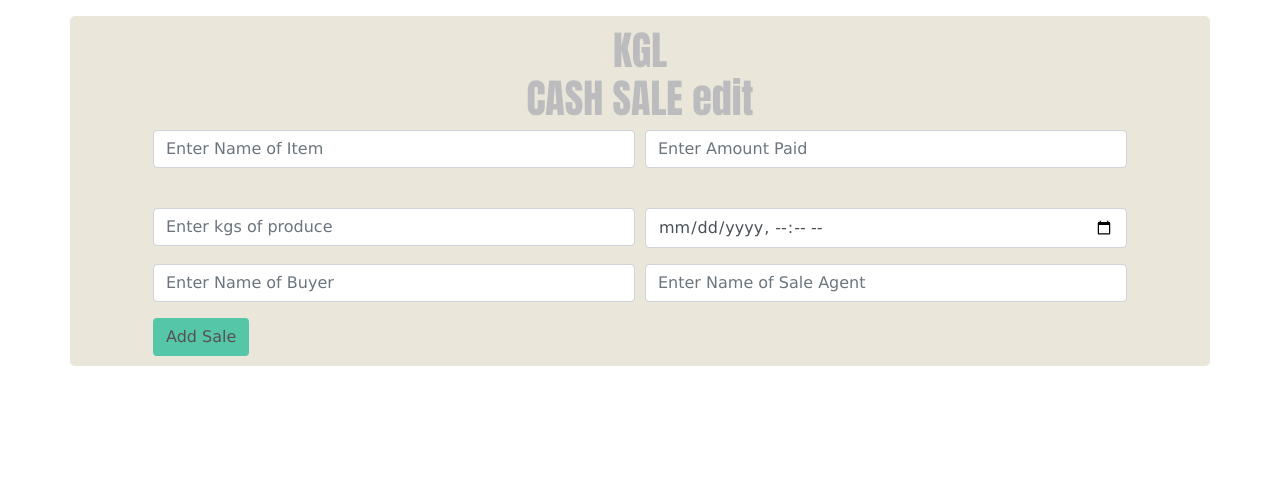
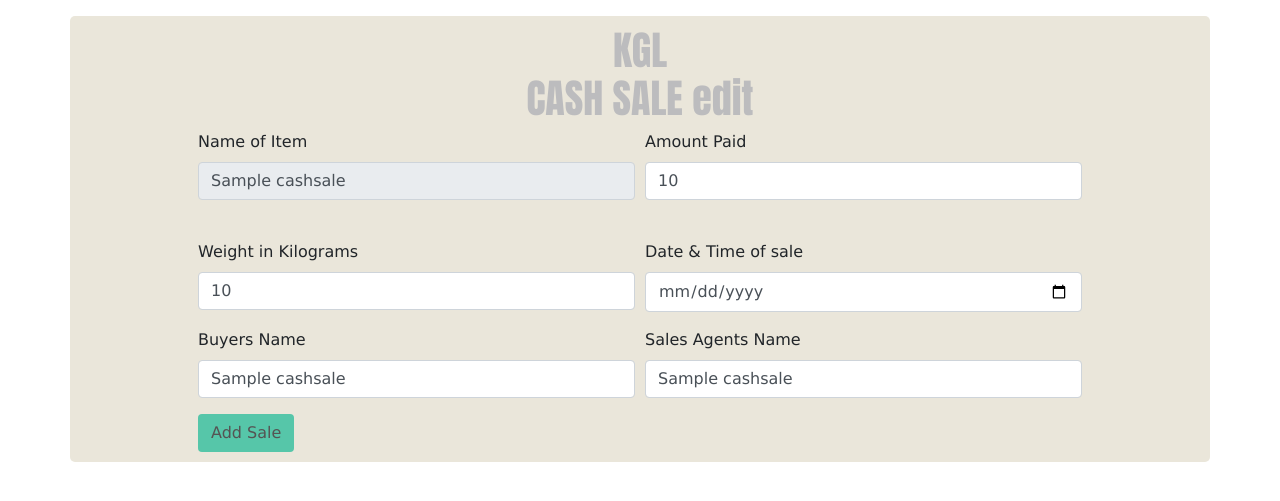
Before and after one commit to Jeiff-Mukuye/KGL-Refactory, a Node server app: template views/cashsaleedit.pug in a window 1280 px wide. Shown: the part 52-553 px from the top of the page. Run offline with Node 20, Linux system fonts and the light colour scheme; tables that the repository leaves empty hold one stand-in row (values such as "Sample post"); the template is opened without the code that fills it: values that come from a table or form of the project are taken from there, most other values are stand-ins (such as "Sample title", 1, 10 or a date in 2020); some libraries are stand-ins or nearby versions.

Commit message:
cashsaleedit form added

```diff
--- a/models/CrudModal.pug
+++ /dev/null
@@ -1,6 +0,0 @@
-const mongoose = require("mongoose");
-
-//deletion
-form(method='get' action='/deletecashsale/'+cashsale._id)
-console.log(#{cashsale._id})
-input(type="hidden" name="delete" value=cashsale._id)
--- a/views/cashsaleedit.pug
+++ b/views/cashsaleedit.pug
@@ -9,7 +9,7 @@ head
   title Cash Sales
   meta(name='description' content='')
   meta(name='viewport' content='width=device-width, initial-scale=1')
-  link(rel='stylesheet' href='css/style.css')
+  link(rel='stylesheet' href='/css/style.css')
   link(rel='stylesheet' href='https://cdn.jsdelivr.net/npm/bootstrap@4.0.0/dist/css/bootstrap.min.css' integrity='sha384-Gn5384xqQ1aoWXA+058RXPxPg6fy4IWvTNh0E263XmFcJlSAwiGgFAW/dAiS6JXm' crossorigin='anonymous')
 // Navigation section
 nav
@@ -26,7 +26,7 @@ nav
     //-   a(href='/cashsalesreports') Reports
 // form section
 #demo.container
-  form.structure(action='/cashsales' method='POST')
+  form.structure(action='/updatecashsale' method='post')
     .form-head.col-md-12
       h1
         | KGL
@@ -36,27 +36,27 @@ nav
     if cashsales
     .form-row
       .form-group.col-md-6
-        //- label(for='inputprodname') Name of Item
-        input#inputprodame.form-control(type='text' name='prodname' value=cashsales.prodname placeholder='Enter Name of Item' onblur='prodNameVal(2, this, errorname)')
+        label(for='inputprodname' ) Name of Item
+        input#inputprodame.form-control(type='text' name='prodname' value=cashsale.prodname disabled  placeholder='Enter Name of Item' onblur='prodNameVal(2, this, errorname)')
         br
         span#errorname
       .form-group.col-md-6
-        //- label(for='inputamountpaid') Amount Paid
-        input#inputamountpaid.form-control(type='number' name='amountpaid' value=cashsales.amountpaid  placeholder='Enter Amount Paid' onblur='amountPaidVal(2, this, errorname)')
+        label(for='inputamountpaid') Amount Paid
+        input#inputamountpaid.form-control(type='number' name='amountpaid' value=cashsale.amountpaid  placeholder='Enter Amount Paid' onblur='amountPaidVal(2, this, errorname)')
       .form-group.col-md-6
-        //- label(for='inputtonnage') Weight in Kilograms
-        input#inputtonnage.form-control(type='number' name='tonnage' value=cashsales.tonnage placeholder='Enter kgs of produce')
+        label(for='inputtonnage') Weight in Kilograms
+        input#inputtonnage.form-control(type='number' name='tonnage' value=cashsale.tonnage placeholder='Enter kgs of produce')
       .form-group.col-md-6
-        //- label(for='inputdatentime') Date &amp; Time of sale
-        input#inputdatentime.form-control(type='datetime-local' name='date' value=cashsales.date placeholder='')
+        label(for='inputdatentime') Date &amp; Time of sale
+        input#inputdatentime.form-control(type='date' name='date' value=cashsale.date  placeholder='')
     // Section two
     .form-row
       .form-group.col-md-6
-        //- label(for='inputbuyersname') Buyers Name
-        input#inputbuyersname.form-control(type='text' name='buyername' value=cashsales.buyername placeholder='Enter Name of Buyer')
+        label(for='inputbuyersname') Buyers Name
+        input#inputbuyersname.form-control(type='text' name='buyername' value=cashsale.buyername placeholder='Enter Name of Buyer')
       .form-group.col-md-6
-        //- label(for='inputsaleagentname') Sales Agents Name
-        input#inputsaleagentname.form-control(type='text' name='agentname' value=cashsales.agentname placeholder='Enter Name of Sale Agent')
+        label(for='inputsaleagentname') Sales Agents Name
+        input#inputsaleagentname.form-control(type='text' name='agentname' value=cashsale.agentname placeholder='Enter Name of Sale Agent')
     button.btn(type='submit') Add Sale
 // Footer section
 //
--- a/views/prosales-form.pug
+++ b/views/prosales-form.pug
@@ -26,6 +26,7 @@ nav
     //-   a(href='/cashsalesreports') Reports
 // form section
 #demo.container
+
   form.structure(action='/cashsales' method='POST')
     .form-head.col-md-12
       h1
```
Also changed, not shown: routes/cashsalesRoutes.js (+19 -2 lines), views/cashsalesreport.pug (+16 -2 lines).
